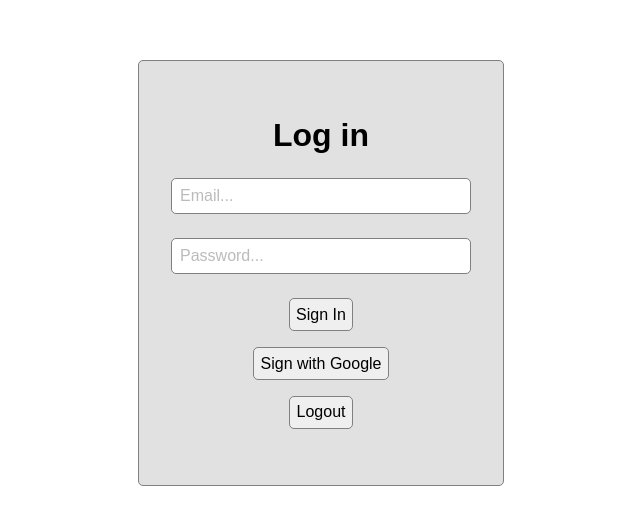
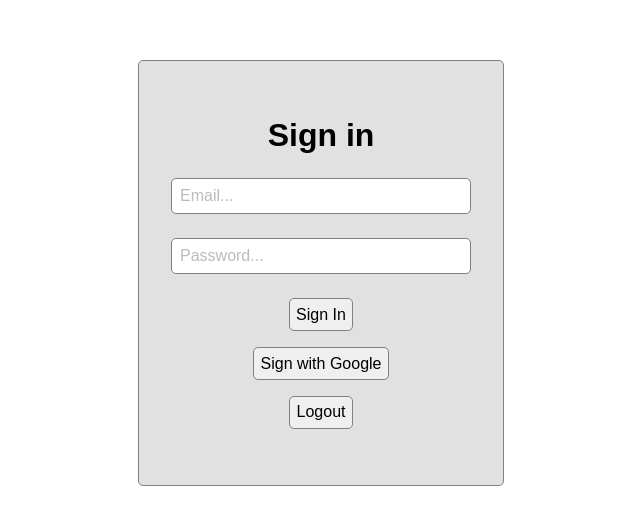
Before and after one commit to midcenturydude7/react-firebase-app, a React (Vite) app: page / in a window 1280 px wide. Shown: the part 127-652 px from the top of the page, without its empty margins (319-959 px from the left). Built offline with nearby package versions, Linux system fonts and the light colour scheme; no server answers.

Commit message:
Small edit to title <h1> tag

```diff
--- a/src/components/Auth.jsx
+++ b/src/components/Auth.jsx
@@ -37,7 +37,7 @@ function Auth() {
   return (
     <div className="form-container">
       <form className="form" action="#">
-        <h1 className="form-title">Log in</h1>
+        <h1 className="form-title">Sign in</h1>
         <input
           className="form-input"
           type="text"
```
